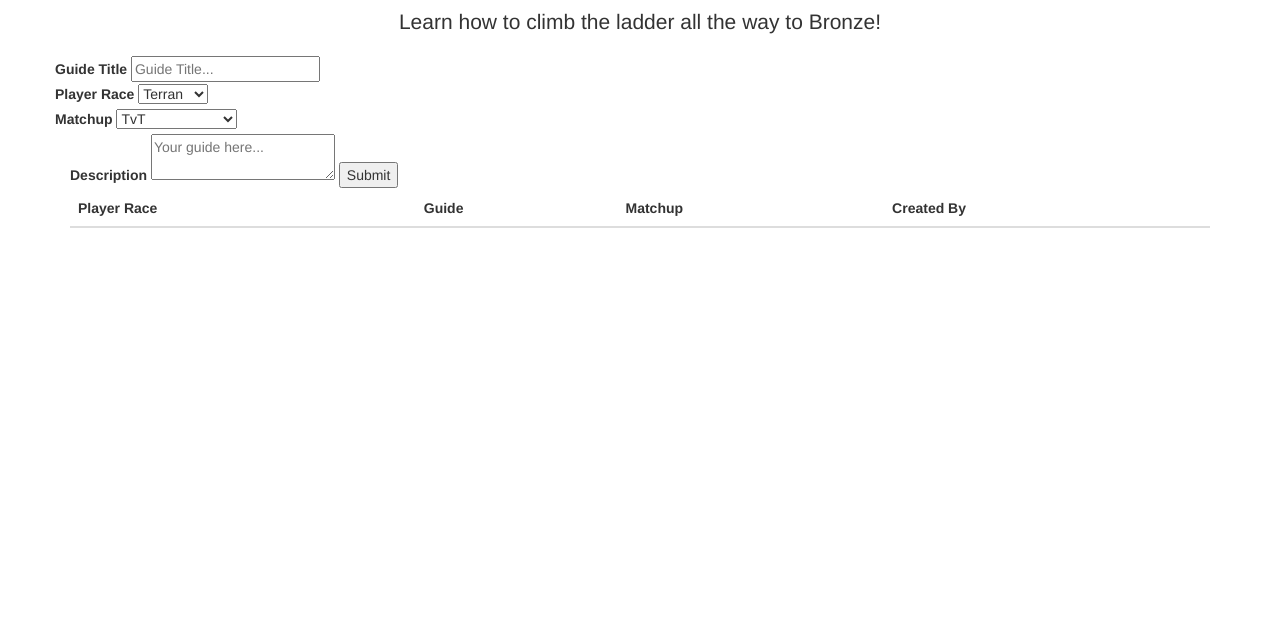
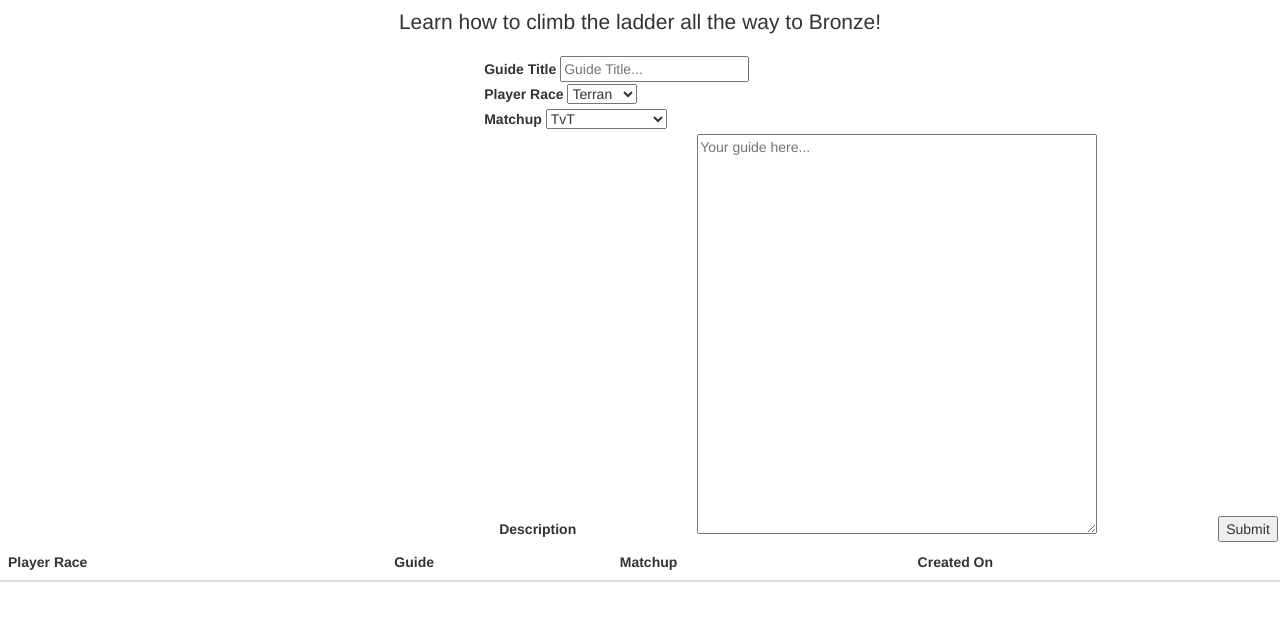
Before and after one commit to baz1389/starcraft-front-end, a plain HTML site: page index.html in a window 1280 px wide. Shown: the part 133-754 px from the top of the page. Drawn offline with Linux system fonts and the light colour scheme.

Commit message:
adds create guide form and some styling.

```diff
--- a/assets/css/styles.css
+++ b/assets/css/styles.css
@@ -0,0 +1,18 @@
+#createNewGuide {
+  margin-left: 39%
+}
+
+#descriptionInput {
+  width: 400px;
+  height: 400px;
+  margin-left: 15%;
+  margin-right: 15%;
+}
+
+table {
+  width: 75%;
+}
+
+td {
+
+}
--- a/index.html
+++ b/index.html
@@ -9,6 +9,7 @@
     <title>Starcraft</title>
     <!-- Bootstrap Core CSS -->
     <link href="assets/css/bootstrap.min.css" rel="stylesheet">
+    <link rel="stylesheet" type="text/css" href="assets/css/styles.css">
     <!-- Custom CSS -->
     <style>
       body {
@@ -49,7 +50,7 @@
 
 
     <!-- Page Content -->
-    <div class="container">
+    <div class="pageContent">
 
       <div class="col-lg-12 text-center">
         <h1>Starcraft 2 Guides</h1>
@@ -116,9 +117,12 @@
               <th> Player Race </th>
               <th> Guide </th>
               <th> Matchup </th>
-              <th> Created By </th>
+              <th> Created On </th>
             </thead>
             <tbody id = "showAllGuides">
+            <tr>
+
+            </tr>
             </tbody>
           </table>
           <script id = "guideHandlebars" type = "text/x-handlebars-template">
@@ -126,7 +130,7 @@
               <tr>
                 <td>{{playerRace}}</td>
                 <td>{{title}}</td>
-                <td>{{author}}</td>
+                // <td>{{author}}</td>
                 <td>{{date}}</td>
                 <td><button class="show-guide-button" data-id={{_id}}> Show Guide </button> </td>
               </tr>
@@ -134,9 +138,13 @@
           </script>
         </div>
     </div>
-    <!-- end container -->
+    <!-- end pageContent -->
+
     <script src="assets/js/jquery.js"></script>
+    <script src="assets/js/handlebars.js"></script>
     <!-- Bootstrap Core JavaScript -->
     <script src="assets/js/bootstrap.min.js"></script>
+    <script src="assets/js/api.js"></script>
+    <script src="assets/js/guides.js"></script>
   </body>
 </html>
```
